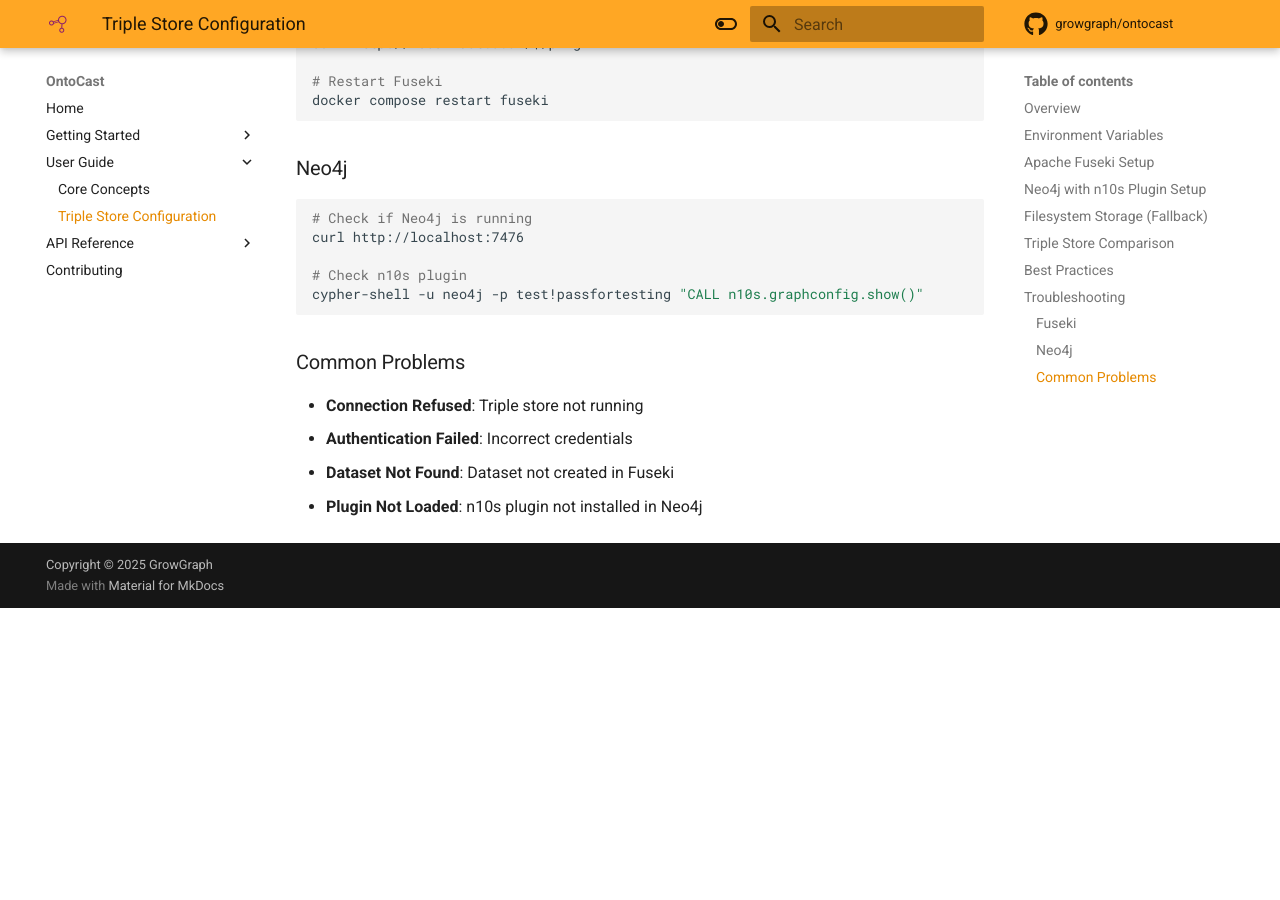
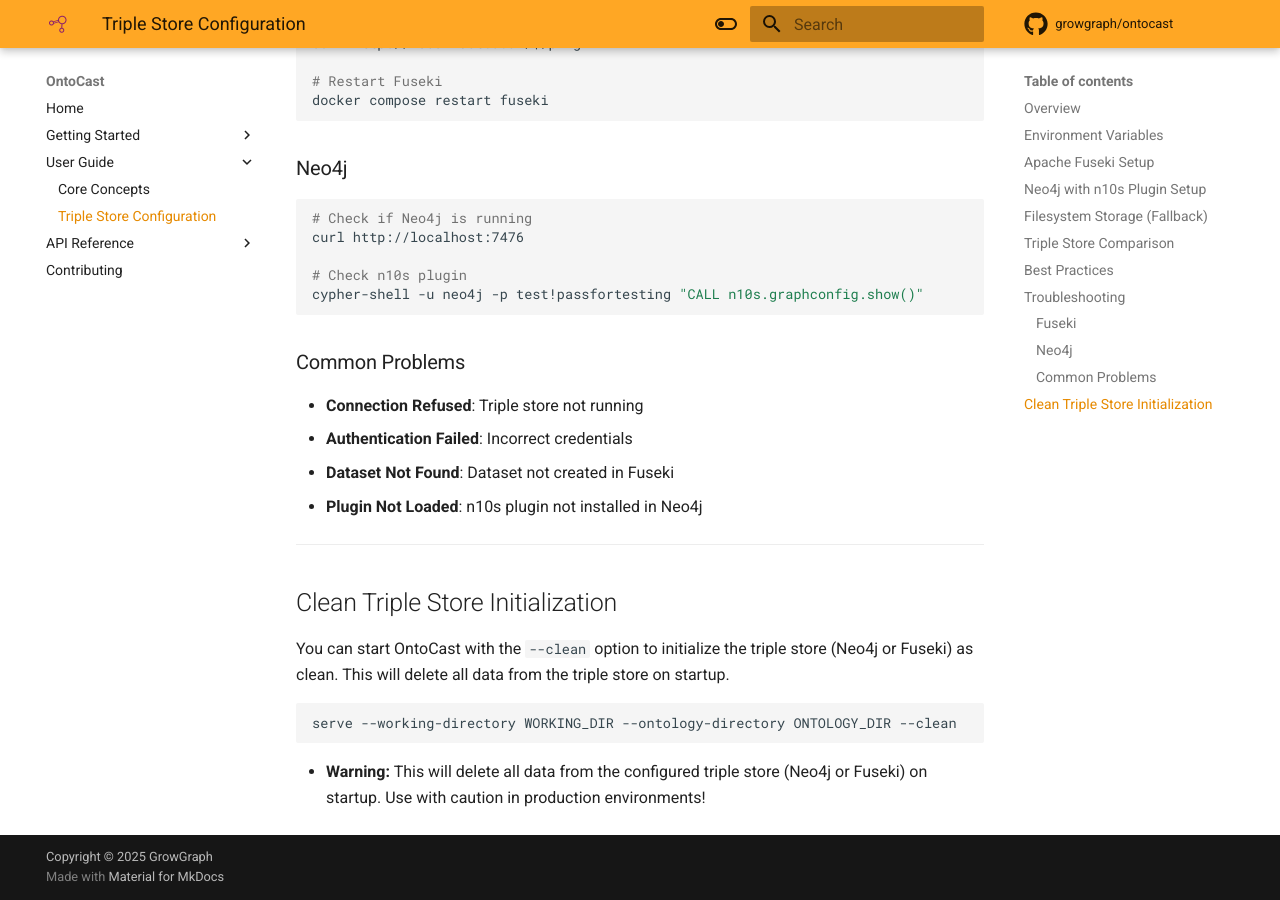
Before and after one commit to genericrobot77/ontocast, an MkDocs documentation site: the page built from docs/user_guide/triple_stores.md, in a window 1280 px wide and 900 px high, scrolled down 3674 px. Built offline with MkDocs 1.6.1 and Material for MkDocs 9.7.7, drawn with Linux system fonts in a browser that asks for light colours; comment, search, counter and statistics services are not loaded; before the commit the page ends 4282 px from its top, so only the background shows below that.

````diff
--- a/docs/user_guide/triple_stores.md
+++ b/docs/user_guide/triple_stores.md
@@ -173,3 +173,15 @@ cypher-shell -u neo4j -p test!passfortesting "CALL n10s.graphconfig.show()"
 - **Authentication Failed**: Incorrect credentials
 - **Dataset Not Found**: Dataset not created in Fuseki
 - **Plugin Not Loaded**: n10s plugin not installed in Neo4j
+
+---
+
+## Clean Triple Store Initialization
+
+You can start OntoCast with the `--clean` option to initialize the triple store (Neo4j or Fuseki) as clean. This will delete all data from the triple store on startup.
+
+```bash
+serve --working-directory WORKING_DIR --ontology-directory ONTOLOGY_DIR --clean
+```
+
+- **Warning:** This will delete all data from the configured triple store (Neo4j or Fuseki) on startup. Use with caution in production environments!
````
Also changed, not shown: demo/README.md (+3 -6 lines), docs/getting_started/quickstart.md (+3 -1 lines), docs/index.md (+4 -1 lines), 3 other files.
